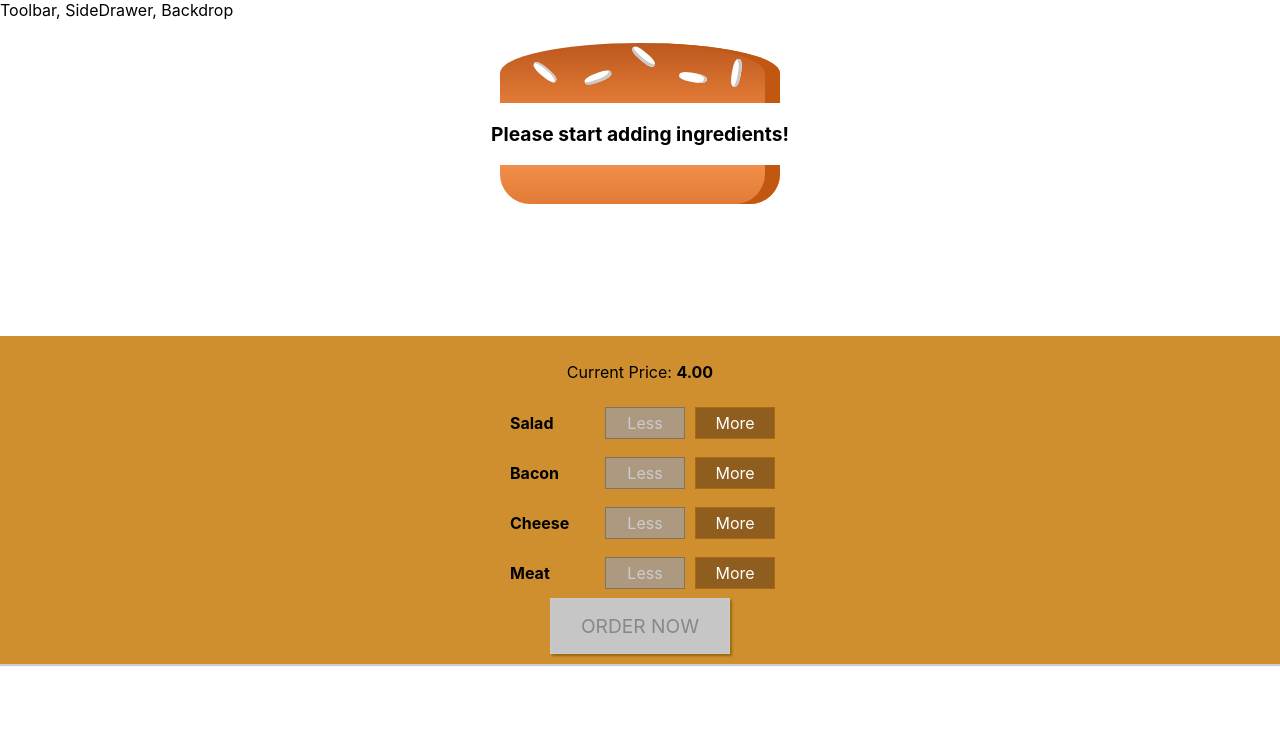
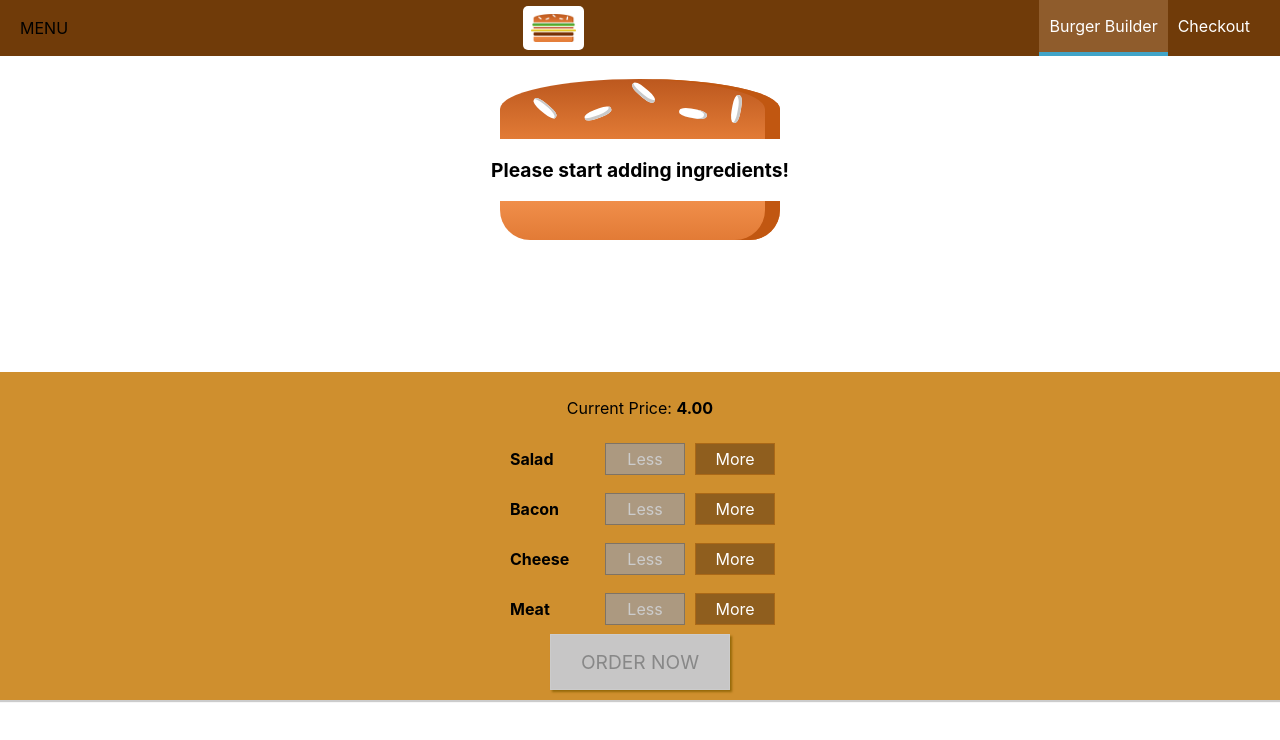
Before and after one commit to konojack/react-burger-app-hooks, a React app: page / in a window 1280 px wide. Shown: the top 740 px of the page. Built offline with nearby package versions, Linux system fonts and the light colour scheme.

Commit message:
Toolbar, Logo and  Navigation + part of SideDrawer

```diff
--- a/src/components/Layout/Layout.jsx
+++ b/src/components/Layout/Layout.jsx
@@ -1,10 +1,13 @@
 import React, { Fragment } from 'react'
 import classes from './Layout.module.scss'
+import Toolbar from 'components/Navigation/Toolbar/Toolbar'
+import SideDrawer from 'components/Navigation/SideDrawer/SideDrawer'
 
 const layout = props => {
     return (
         <Fragment>
-            <div>Toolbar, SideDrawer, Backdrop</div>
+            <Toolbar />
+            <SideDrawer />
             <main className={classes.Content}>
                 {props.children}
             </main>
--- a/src/components/Layout/Layout.module.scss
+++ b/src/components/Layout/Layout.module.scss
@@ -1,3 +1,3 @@
 .Content {
-    margin-top: 16px;
+    margin-top: 72px;
 }
--- /dev/null
+++ b/src/components/Logo/Logo.jsx
@@ -0,0 +1,16 @@
+import React from 'react'
+import PropTypes from 'prop-types'
+import burgerLogo from 'assets/images/burger-logo.png'
+import classes from './Logo.module.scss'
+
+const logo = (props) => (
+    <div className={classes.Logo}>
+        <img src={burgerLogo} alt="MyBurger"/>
+    </div>
+)
+
+logo.propTypes = {
+
+}
+
+export default logo
--- /dev/null
+++ b/src/components/Logo/Logo.module.scss
@@ -0,0 +1,11 @@
+.Logo {
+    background-color: #fff;
+    padding: 8px;
+    height: 100%;
+    box-sizing: border-box;
+    border-radius: 5px;
+
+    img {
+        height: 100%;
+    }
+}
--- /dev/null
+++ b/src/components/Navigation/NavigationItems/NavigationItems.jsx
@@ -0,0 +1,16 @@
+import React from 'react'
+import PropTypes from 'prop-types'
+import classes from './NavigationItems.module.scss'
+
+const navigationItems = (props) => (
+    <ul className={classes.NavigationItems}>
+        <li><a href="/" className={classes.active}>Burger Builder</a></li>
+        <li><a href="/">Checkout</a></li>
+    </ul>
+)
+
+navigationItems.propTypes = {
+
+}
+
+export default navigationItems
--- /dev/null
+++ b/src/components/Navigation/NavigationItems/NavigationItems.module.scss
@@ -0,0 +1,32 @@
+.NavigationItems {
+    margin: 0;
+    padding: 0;
+    list-style: none;
+    display: flex;
+    align-items: center;
+    height: 100%;
+
+    li {
+        margin: 0;
+        box-sizing: border-box;
+        display: flex;
+        height: 100%;
+        align-items: center;
+
+        a {
+            color: #fff;
+            text-decoration: none;
+            height: 100%;
+            padding: 16px 10px;
+            border-bottom: 4px solid transparent;
+            box-sizing: border-box;
+            display: block;
+
+            &:hover, &:active, &.active {
+                background-color: #8F5C2C;
+                border-bottom: 4px solid #40A4C8;
+                color: #fff;
+            }
+        }
+    }
+}
--- /dev/null
+++ b/src/components/Navigation/SideDrawer/SideDrawer.jsx
@@ -0,0 +1,24 @@
+import React from 'react'
+import PropTypes from 'prop-types'
+import Logo from 'components/Logo/Logo'
+import NavigationItems from 'components/Navigation/NavigationItems/NavigationItems'
+import classes from './SideDrawer.module.scss'
+
+const sideDrawer = (props) => {
+  return (
+    <div className={classes.SideDrawer}>
+      <div className={classes.Logo}>
+          <Logo />
+      </div>
+      <nav>
+          <NavigationItems />
+      </nav>
+    </div>
+  )
+}
+
+sideDrawer.propTypes = {
+
+}
+
+export default sideDrawer
--- /dev/null
+++ b/src/components/Navigation/SideDrawer/SideDrawer.module.scss
@@ -0,0 +1,29 @@
+.SideDrawer {
+    position: fixed;
+    width: 280px;
+    max-width: 70%;
+    height: 100%;
+    left: 0;
+    top: 0;
+    z-index: 200;
+    background-color: #fff;
+    padding: 32px 16px;
+    box-sizing: border-box;
+    transition: transform 0.3s ease-out;
+
+    @media (min-width: 500px) {
+        display: none;
+    }
+
+    .Logo {
+        height: 11%;
+    }
+}
+
+.Open {
+    transform: translateX(0);
+}
+
+.Close {
+    transform: translateX(-100%);
+}
--- /dev/null
+++ b/src/components/Navigation/Toolbar/Toolbar.jsx
@@ -0,0 +1,24 @@
+import React from 'react'
+import PropTypes from 'prop-types'
+import classes from './Toolbar.module.scss'
+import Logo from 'components/Logo/Logo'
+import NavigationItems from 'components/Navigation/NavigationItems/NavigationItems'
+
+const toolbar = (props) => (
+    <header className={classes.Toolbar}>
+        <div>MENU</div>
+        <div className={classes.Logo}>
+            <Logo />
+        </div>
+        <nav>
+            <NavigationItems />
+        </nav>
+    </header>
+)
+
+
+toolbar.propTypes = {
+
+}
+
+export default toolbar
--- /dev/null
+++ b/src/components/Navigation/Toolbar/Toolbar.module.scss
@@ -0,0 +1,22 @@
+.Toolbar {
+    height: 56px;
+    width: 100%;
+    position: fixed;
+    top: 0;
+    left: 0;
+    background-color: #703B09;
+    display: flex;
+    justify-content: space-between;
+    align-items: center;
+    padding: 0 20px;
+    box-sizing: border-box;
+    z-index: 90;
+
+    nav {
+        height: 100%;
+    }
+
+    .Logo {
+        height: 80%;
+    }
+}
```
Also changed, not shown: package.json (+8 -8 lines), src/assets/images/burger-logo.png (added), 1 other file (tests, documents, lock files or other folders).
